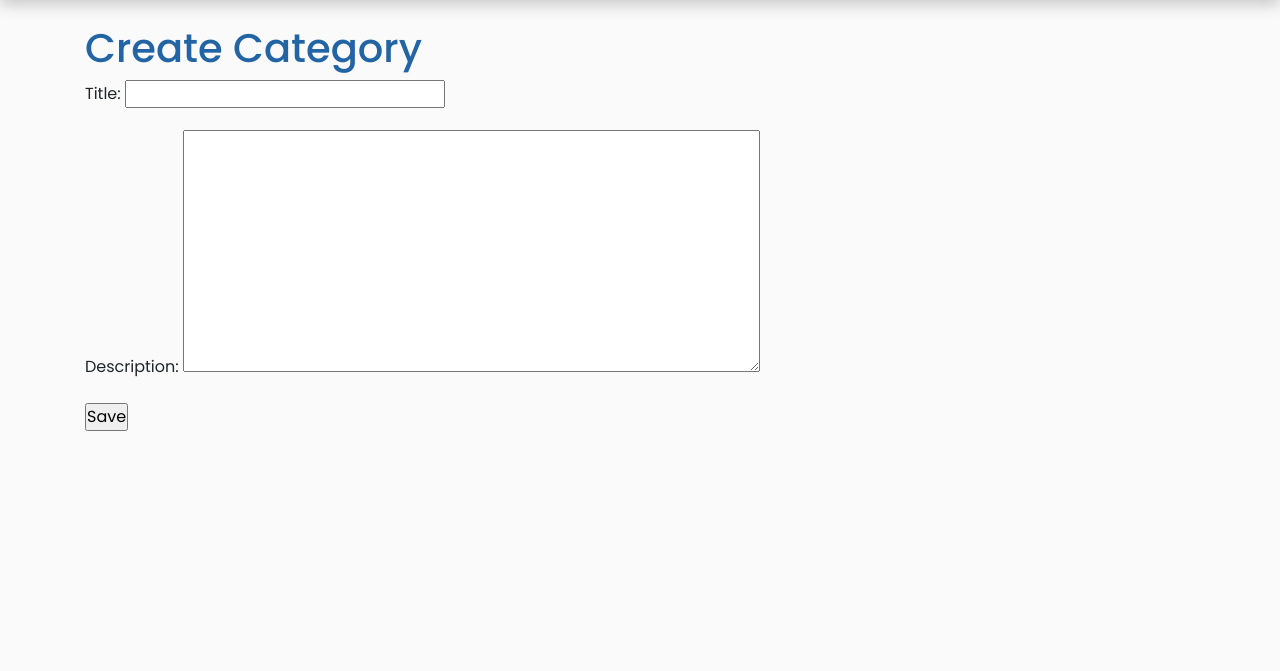
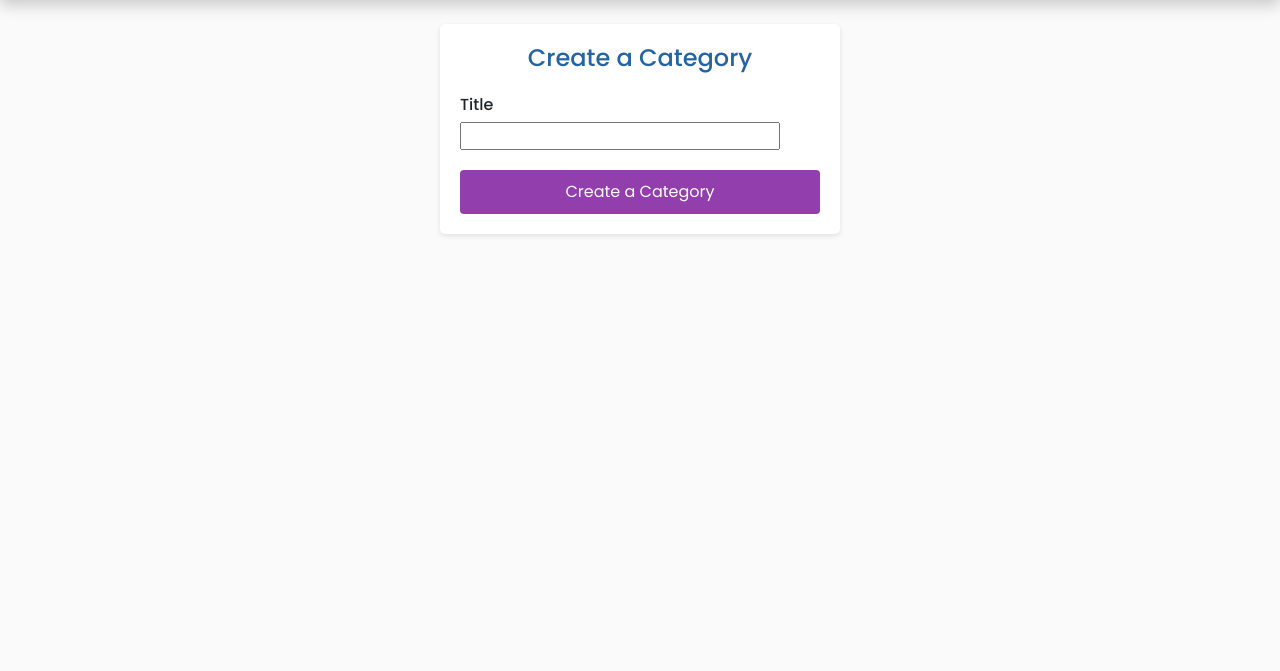
Before and after one commit to reneczka/notepad, a Django app: page /category/create/ in a window 1280 px wide. Shown: the part 56-727 px from the top of the page. Run offline with Django 4.2, Linux system fonts and the light colour scheme; parts of the project's set-up code (start-up, migrations or seed data) failed here and were passed over; some libraries are stand-ins or nearby versions.

Commit message:
improve category form frontend

```diff
--- a/notepad_app/views.py
+++ b/notepad_app/views.py
@@ -145,7 +145,7 @@ def category_create(request):
             return redirect('categories')
     else:
         form = CategoryForm()
-    return render(request, 'category_form.html', {'form': form})
+    return render(request, 'category_create.html', {'form': form})
 
 
 def category_update(request, pk):
@@ -157,7 +157,7 @@ def category_update(request, pk):
             return redirect('categories')
     else:
         form = CategoryForm(instance=category)
-    return render(request, 'category_form.html', {'form': form})
+    return render(request, 'category_create.html', {'form': form})
 
 
 def category_delete(request, pk):
--- /dev/null
+++ b/templates/category_create.html
@@ -0,0 +1,12 @@
+{% extends 'base.html' %}
+{% block content %}
+    <form method="POST" class="form-container">
+        {% csrf_token %}
+        <h2 class="form-title">Create a Category</h2>
+        <div class="form-group">
+            <label for="{{ form.title.id_for_label }}" class="form-label">Title</label>
+            {{ form.title }}
+        </div>
+        <button type="submit" class="form-button"> Create a Category</button>
+    </form>
+{% endblock %}
--- a/templates/category_form.html
+++ /dev/null
@@ -1,10 +0,0 @@
-{% extends "base.html" %}
-
-{% block content %}
-    <h1>{% if form.instance.pk %}Edit{% else %}Create{% endif %} Category</h1>
-    <form method="post">
-        {% csrf_token %}
-        {{ form.as_p }}
-        <input type="submit" value="Save">
-    </form>
-{% endblock %}
```
Also changed, not shown: templates/create_todo_list.html (indentation only).
